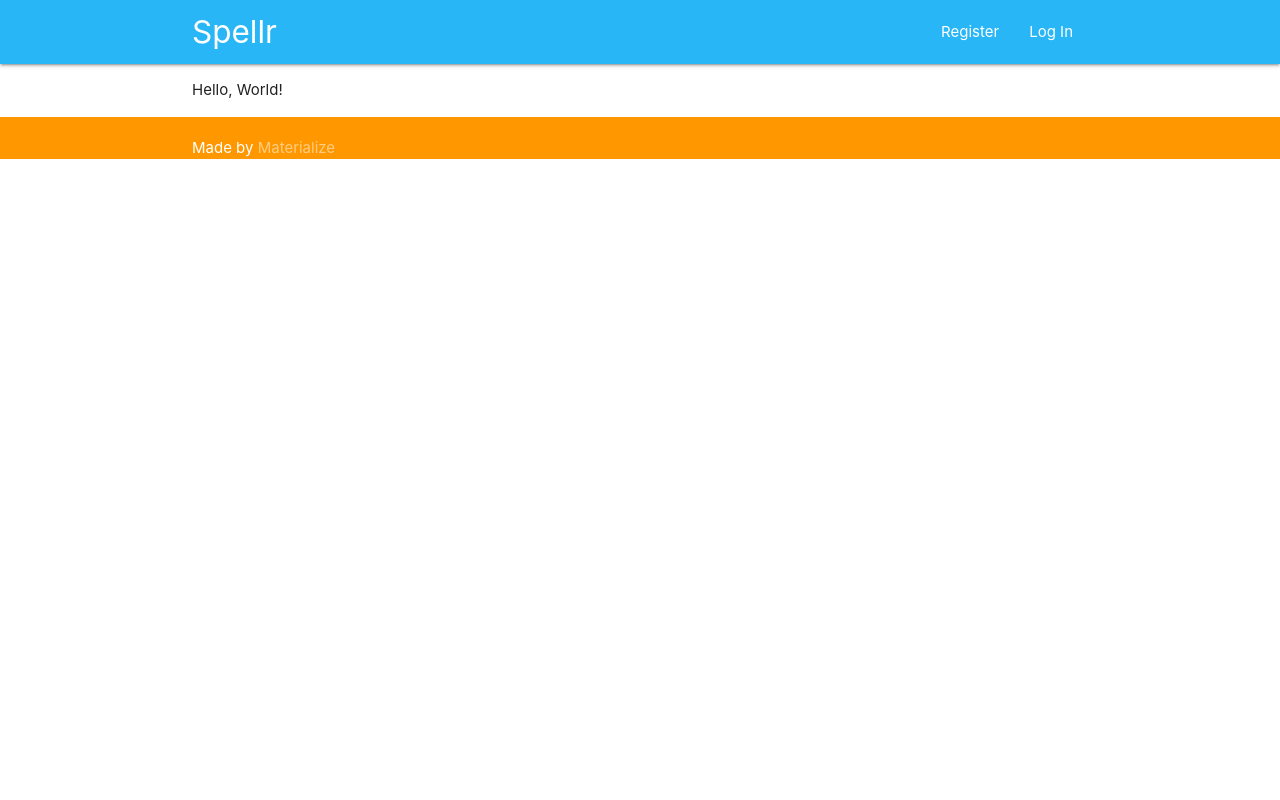
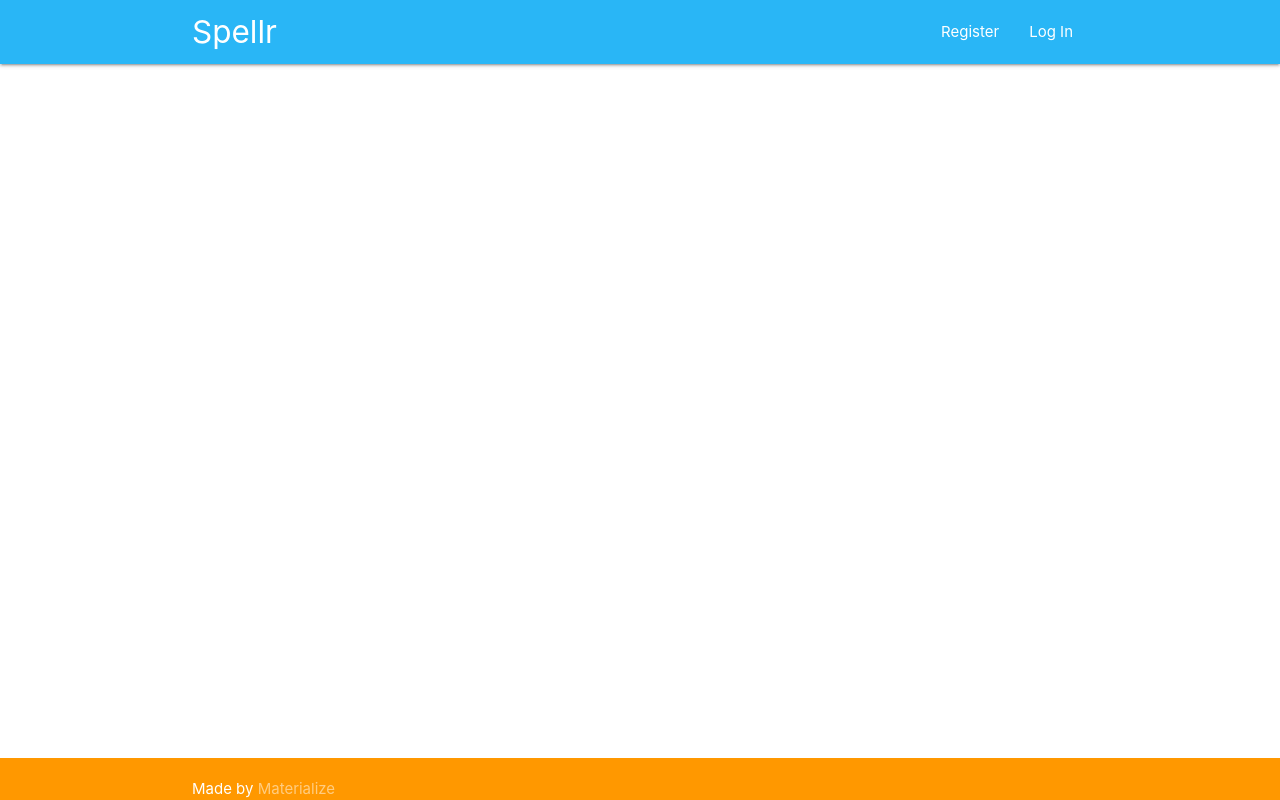
Before and after one commit to ab7289-tandon-nyu/csgy-9163-unit2-spell-webapp, a Python web app: template spellr/templates/base.html in a window 1280 px wide. Run offline with Jinja, Linux system fonts and the light colour scheme; the template is opened without the code that fills it, so the values that code supplies are empty; some libraries are stand-ins or nearby versions.

Commit message:
made footer sticky to bottom

```diff
--- a/spellr/static/css/style.css
+++ b/spellr/static/css/style.css
@@ -13,3 +13,13 @@
 .icon-block .material-icons {
     font-size: inherit;
 }
+
+body {
+    display: flex;
+    min-height: 100vh;
+    flex-direction: column;
+}
+
+main {
+    flex: 1 0 auto;
+}
--- a/spellr/templates/base.html
+++ b/spellr/templates/base.html
@@ -2,13 +2,14 @@
 <html>
     <head>
         <!--Let browser know website is optimized for mobile-->
-        <meta name="viewport" content="width=device-width, initial-scale=1.0"/>
+        <meta name="viewport" content="width=device-width, initial-scale=1.0, maximum-scale=1.0"/>
         <title>{% block title %}{% endblock %} - Spellr</title>
         {% block css %}
         <!--Import Google Icon Font-->
         <link href="https://fonts.googleapis.com/icon?family=Material+Icons" rel="stylesheet">
         <!--Import materialize.css-->
-        <link type="text/css" rel="stylesheet" href="css/materialize.min.css"  media="screen,projection"/>
+        <link type="text/css" rel="stylesheet" href="{{ url_for('static', filename='css/materialize.min.css') }}"  media="screen,projection"/>
+        <link type="text/css" rel="stylesheet" href="{{ url_for('static', filename='css/style.css') }}" media="screen,projection"/>
         {% endblock %}
     </head>
     <body>
@@ -37,7 +38,7 @@
             </div>
         </nav>
 
-        <div class="container">
+        <main class="container">
             <header>
                 {% block header %}{% endblock %}
             </header>
@@ -45,11 +46,12 @@
                 <div class="flash">{{ message }}</div>
             {% endfor %}
             {% block content %}
-                <p>Hello, World!</p>
             {% endblock %}
-        </div>
+        </main>
 
         <footer class="page-footer orange">
+            <!--<div class="container">
+            </div>-->
             <div class="footer-copywrite">
                 <div class="container">
                     Made by <a class="orange-text text-lighten-3" href="http://materializecss.com">Materialize</a>
@@ -60,8 +62,8 @@
         {% block javascript %}
             <!--JavaScript at end of body for optimized loading-->
             <script src="https://code.jquery.com/jquery-2.1.1.min.js"></script>
-            <script type="text/javascript" src="js/materialize.min.js"></script>
-            <script src="js/init.js"></script>
+            <script type="text/javascript" src="{{ url_for('static', filename='js/materialize.min.js') }}"></script>
+            <script src="{{ url_for('static', filename='js/init.js') }}"></script>
         {% endblock %}
     </body>
 </html>
```
